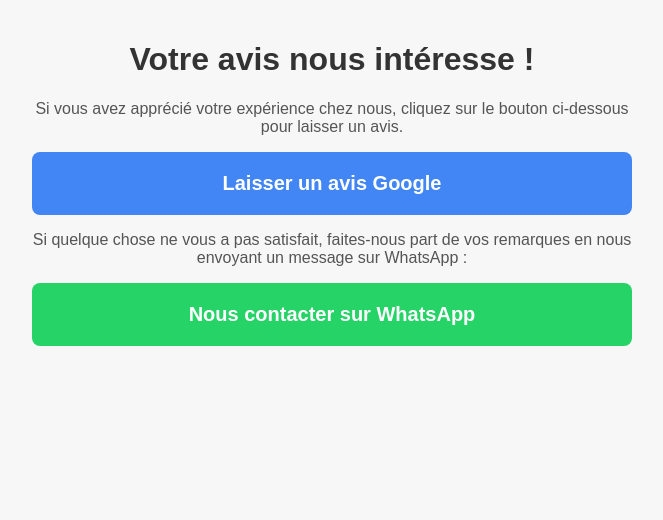
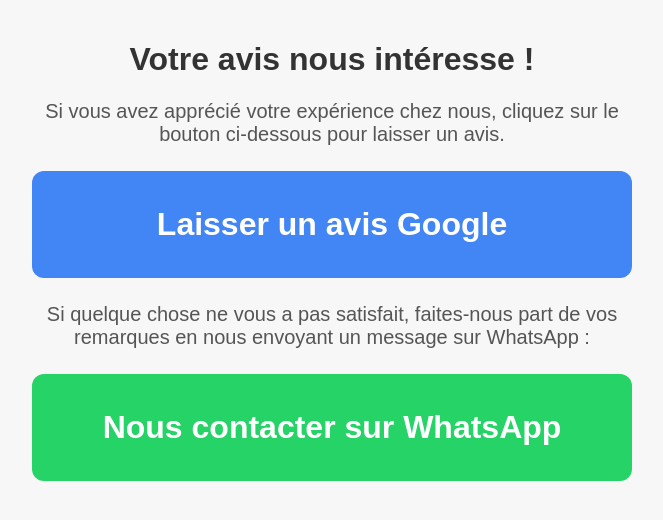
Before and after one commit to maqfire/avis-page, a plain HTML site: page avis.html in a window 1280 px wide. Shown: the whole page, without its empty margins (308-971 px from the left). Drawn offline with Linux system fonts and the light colour scheme.

Commit message:
Update avis.html

```diff
--- a/avis.html
+++ b/avis.html
@@ -18,17 +18,19 @@ body {
 }
 h1 {
   color: #333;
+  font-size: 32px;       /* titre plus grand */
 }
 p {
   color: #555;
+  font-size: 20px;       /* texte plus grand */
 }
 .button {
-  display: block;           /* pleine largeur */
-  width: 100%;              /* occupe tout l'espace */
-  margin: 15px 0;
-  padding: 20px;
-  font-size: 20px;
-  border-radius: 8px;
+  display: block;
+  width: 100%;
+  margin: 25px 0;
+  padding: 35px;         /* très grand espace interne */
+  font-size: 32px;       /* texte énorme dans les boutons */
+  border-radius: 12px;
   text-decoration: none;
   color: white;
   font-weight: bold;
```
